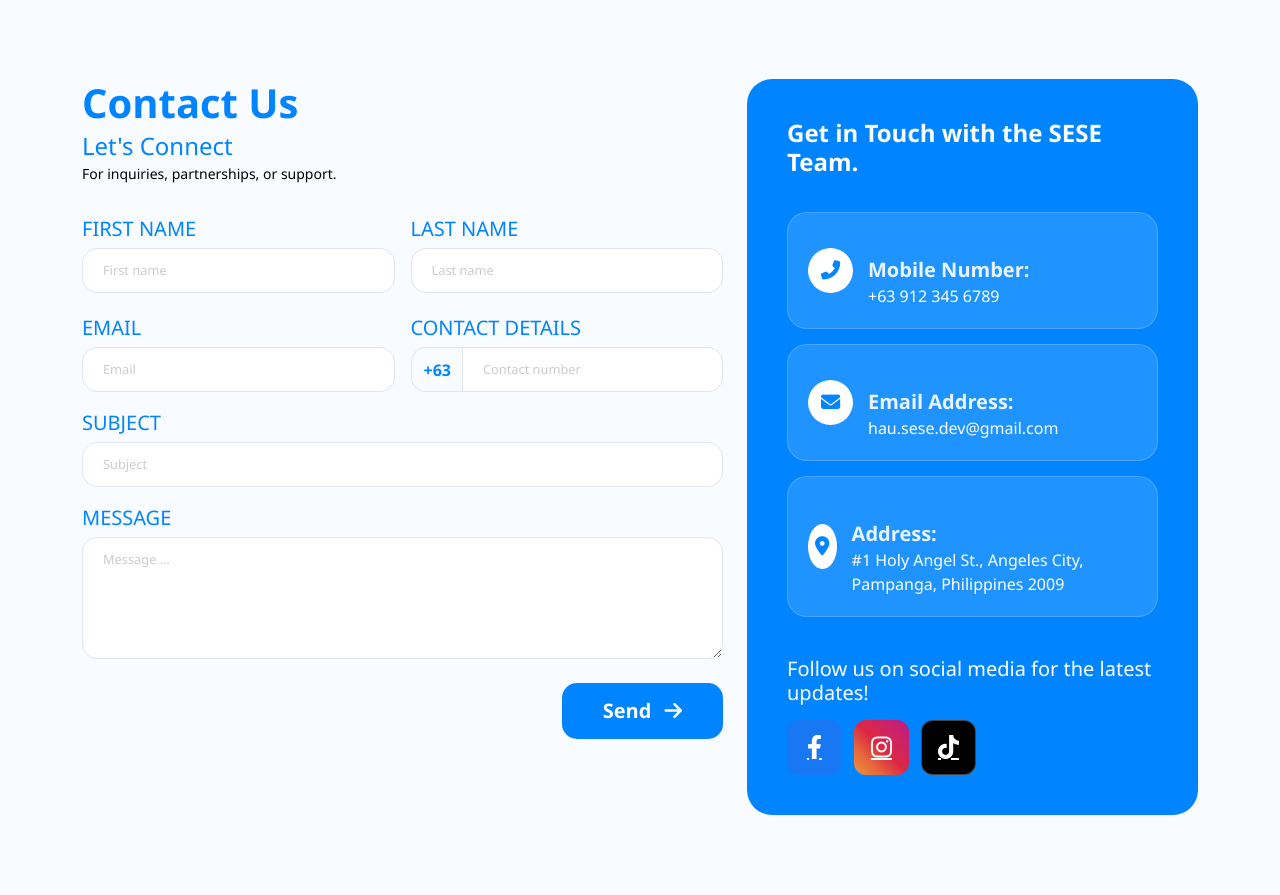
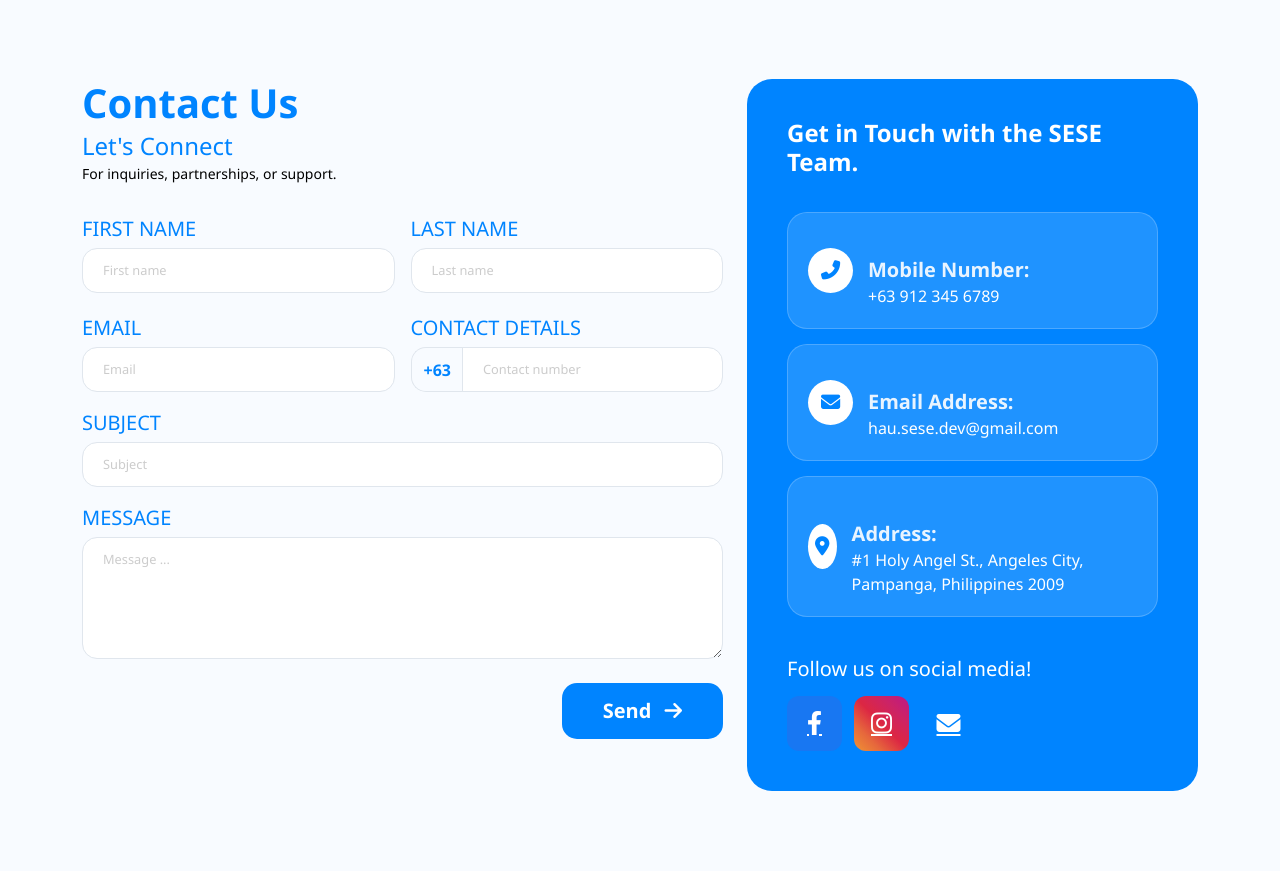
Before and after one commit to vladimirborja/Capstone_SESE, a PHP site: page /Capstone_SESE/mains/contact.php in a window 1280 px wide. Shown: the part 77-972 px from the top of the page. After the commit the page ends 868 px from the top, so only its background shows below. Run offline with PHP 8.4, Linux system fonts and the light colour scheme; a user stored in the database is signed in; data comes from the database, SQL or seed files in the repository; some libraries are stand-ins or nearby versions.

Commit message:
contact part

```diff
--- a/src/mains/contact.php
+++ b/src/mains/contact.php
@@ -116,11 +116,19 @@ if (!isset($_SESSION['user_id'])) {
                     </div>
 
                     <div class="social-media-section">
-                        <h4 class="social-text">Follow us on social media for the latest updates!</h4>
+                        <h4 class="social-text">Follow us on social media!</h4>
                         <div class="social-grid">
-                            <a href="https://www.facebook.com/profile.php?id=61588023028977" class="social-box fb"><i class="fab fa-facebook-f"></i></a>
-                            <a href="#" class="social-box ig"><i class="fab fa-instagram"></i></a>
-                            <a href="#" class="social-box tk"><i class="fab fa-tiktok"></i></a>
+                            <a href="https://www.facebook.com/profile.php?id=61588023028977" class="social-box fb" target="_blank">
+                                <i class="fab fa-facebook-f"></i>
+                            </a>
+
+                            <a href="#" class="social-box ig" target="_blank">
+                                <i class="fab fa-instagram"></i>
+                            </a>
+
+                            <a href="mailto:hau.sese.dev@gmail.com" class="social-box gm">
+                                <i class="fas fa-envelope"></i>
+                            </a>
                         </div>
                     </div>
                 </div>
```
